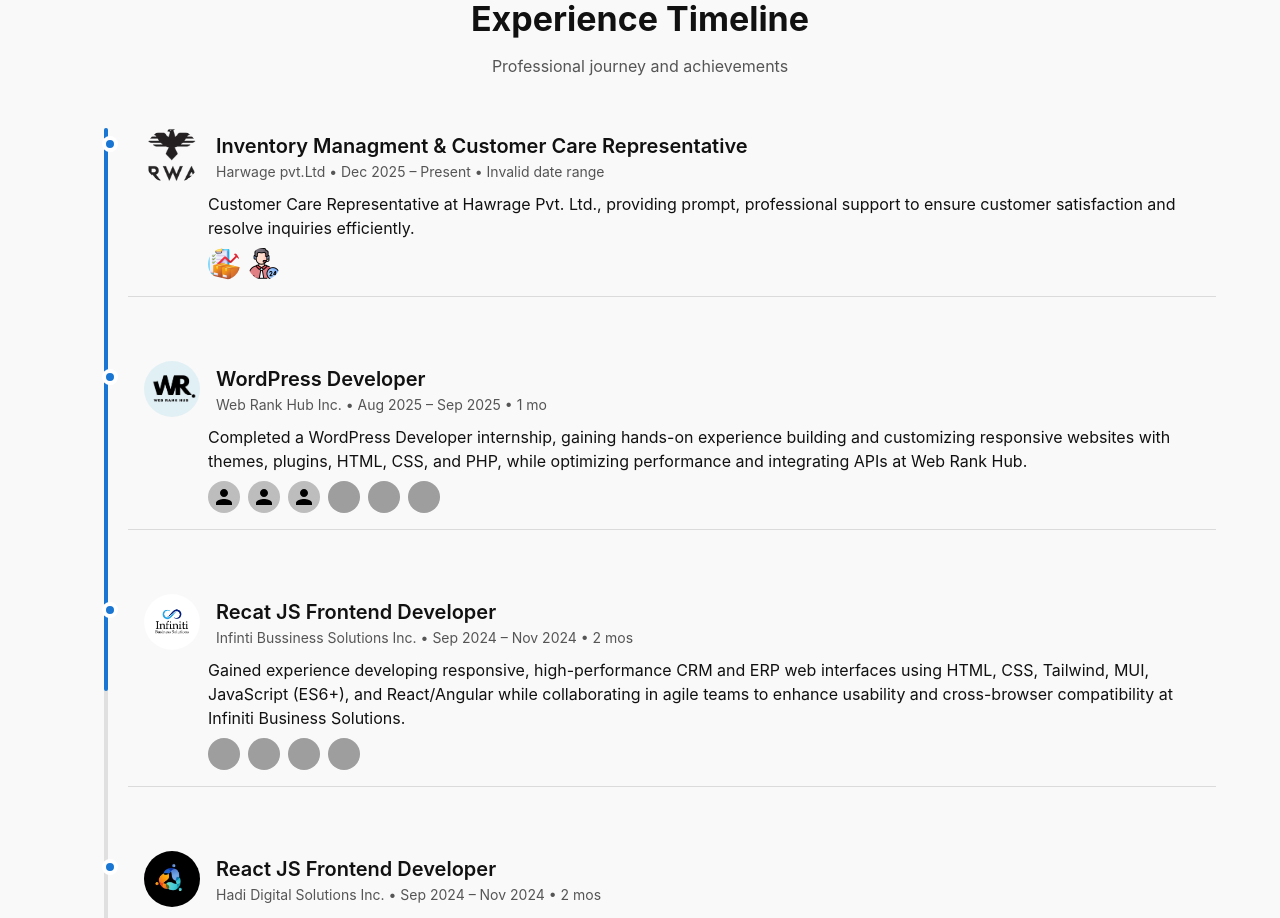
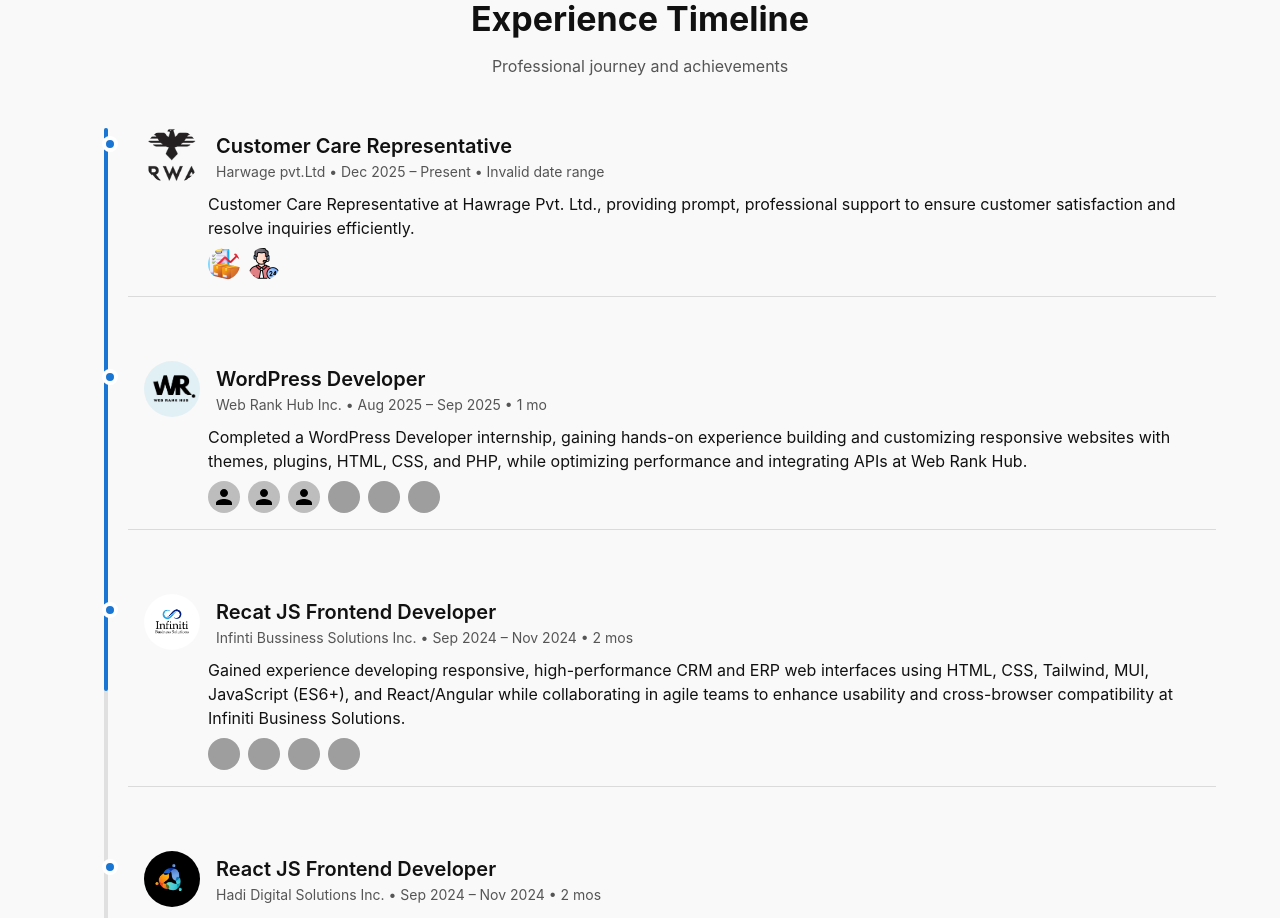
Before and after one commit to Abdur-Rehman7/abdurrehman, a React (Vite) app: page / in a window 1280 px wide. Shown: the part 2320-3238 px from the top of the page. Built offline with nearby package versions, Linux system fonts and the light colour scheme; grey boxes are pictures that could not be loaded.

Commit message:
editing title of job

```diff
--- a/src/components/Experience.jsx
+++ b/src/components/Experience.jsx
@@ -39,7 +39,7 @@ const formatDate = (date) => {
 const experiences = [
   {
     company: "Harwage pvt.Ltd",
-    position: "Inventory Managment & Customer Care Representative ",
+    position: "Customer Care Representative ",
     start: "2025-12-17",
     end: null,
     desc: "Customer Care Representative at Hawrage Pvt. Ltd., providing prompt, professional support to ensure customer satisfaction and resolve inquiries efficiently.",
```
